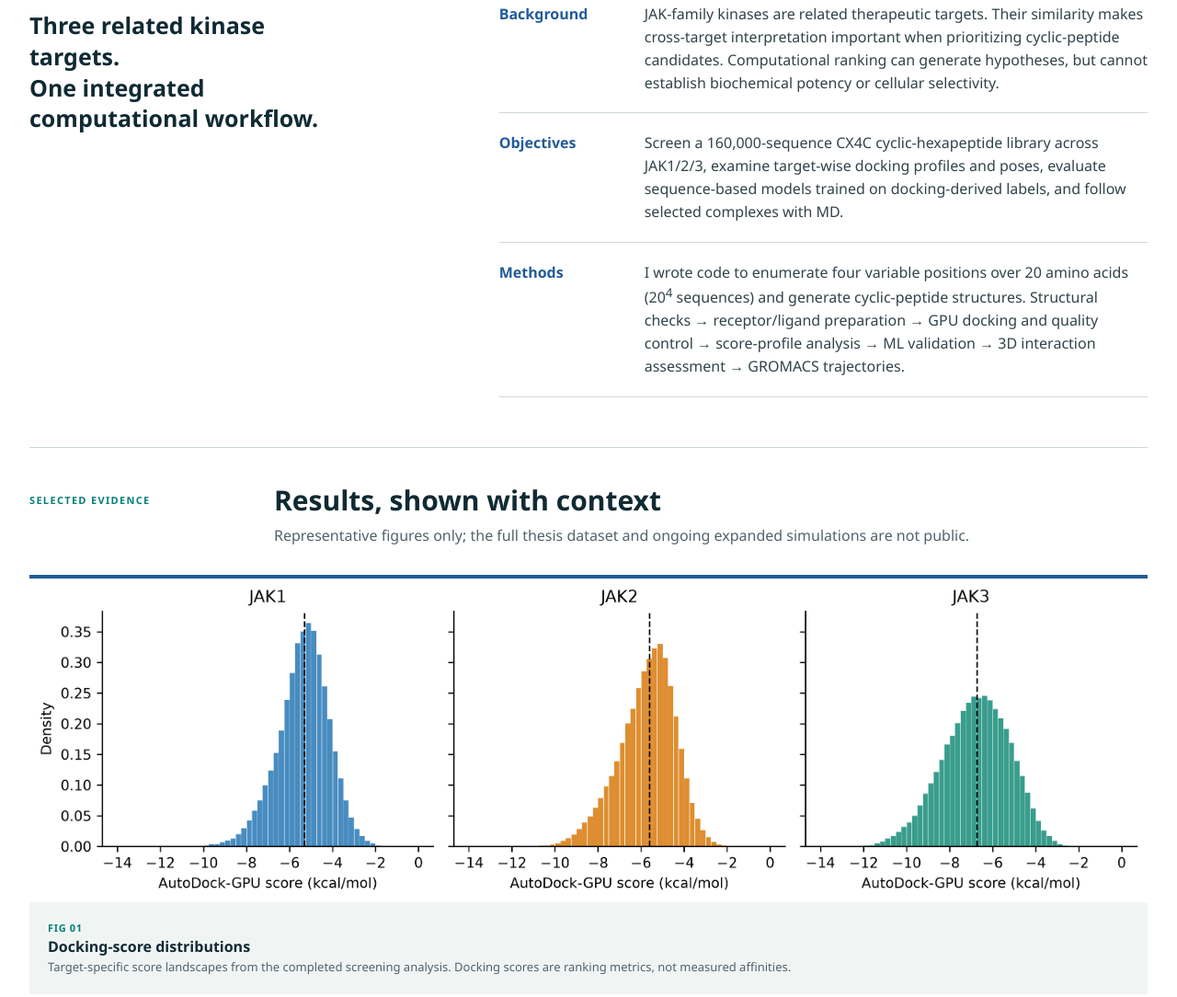
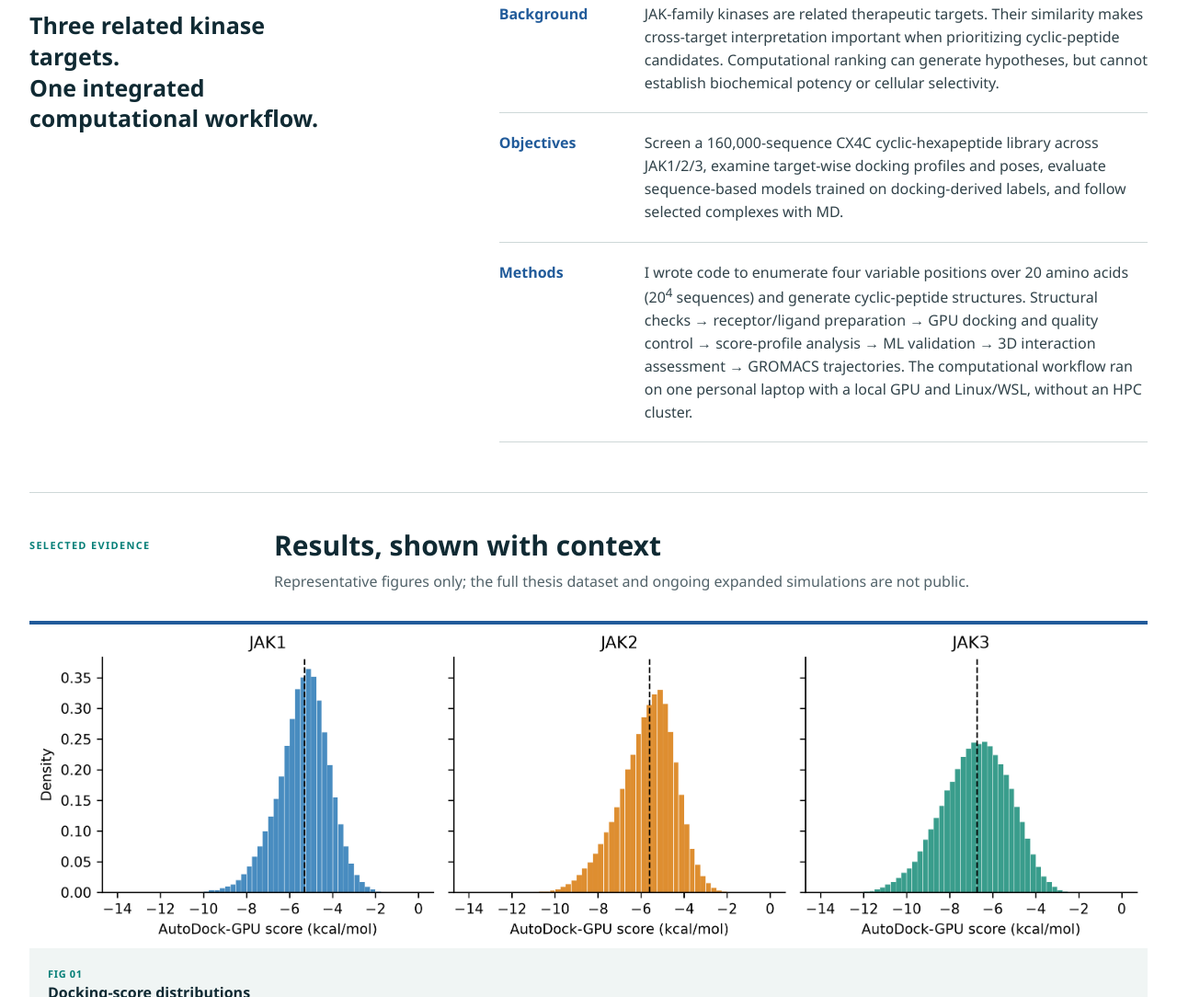
Before and after one commit to sintavee406-hash/computational-biology-portfolio, a plain HTML site: page docs/index.html in a window 1280 px wide. Shown: the part 1375-2459 px from the top of the page at 92% size. Drawn offline with Linux system fonts and the light colour scheme.

Commit message:
Describe single-laptop thesis computing setup

```diff
--- a/docs/index.html
+++ b/docs/index.html
@@ -51,7 +51,7 @@
           <div class="research-prose">
             <div class="prose-row"><h3>Background</h3><p>JAK-family kinases are related therapeutic targets. Their similarity makes cross-target interpretation important when prioritizing cyclic-peptide candidates. Computational ranking can generate hypotheses, but cannot establish biochemical potency or cellular selectivity.</p></div>
             <div class="prose-row"><h3>Objectives</h3><p>Screen a 160,000-sequence CX4C cyclic-hexapeptide library across JAK1/2/3, examine target-wise docking profiles and poses, evaluate sequence-based models trained on docking-derived labels, and follow selected complexes with MD.</p></div>
-            <div class="prose-row"><h3>Methods</h3><p>I wrote code to enumerate four variable positions over 20 amino acids (20<sup>4</sup> sequences) and generate cyclic-peptide structures. Structural checks → receptor/ligand preparation → GPU docking and quality control → score-profile analysis → ML validation → 3D interaction assessment → GROMACS trajectories.</p></div>
+            <div class="prose-row"><h3>Methods</h3><p>I wrote code to enumerate four variable positions over 20 amino acids (20<sup>4</sup> sequences) and generate cyclic-peptide structures. Structural checks → receptor/ligand preparation → GPU docking and quality control → score-profile analysis → ML validation → 3D interaction assessment → GROMACS trajectories. The computational workflow ran on one personal laptop with a local GPU and Linux/WSL, without an HPC cluster.</p></div>
           </div>
         </div>
 
```
Also changed, not shown: 4 other files.
